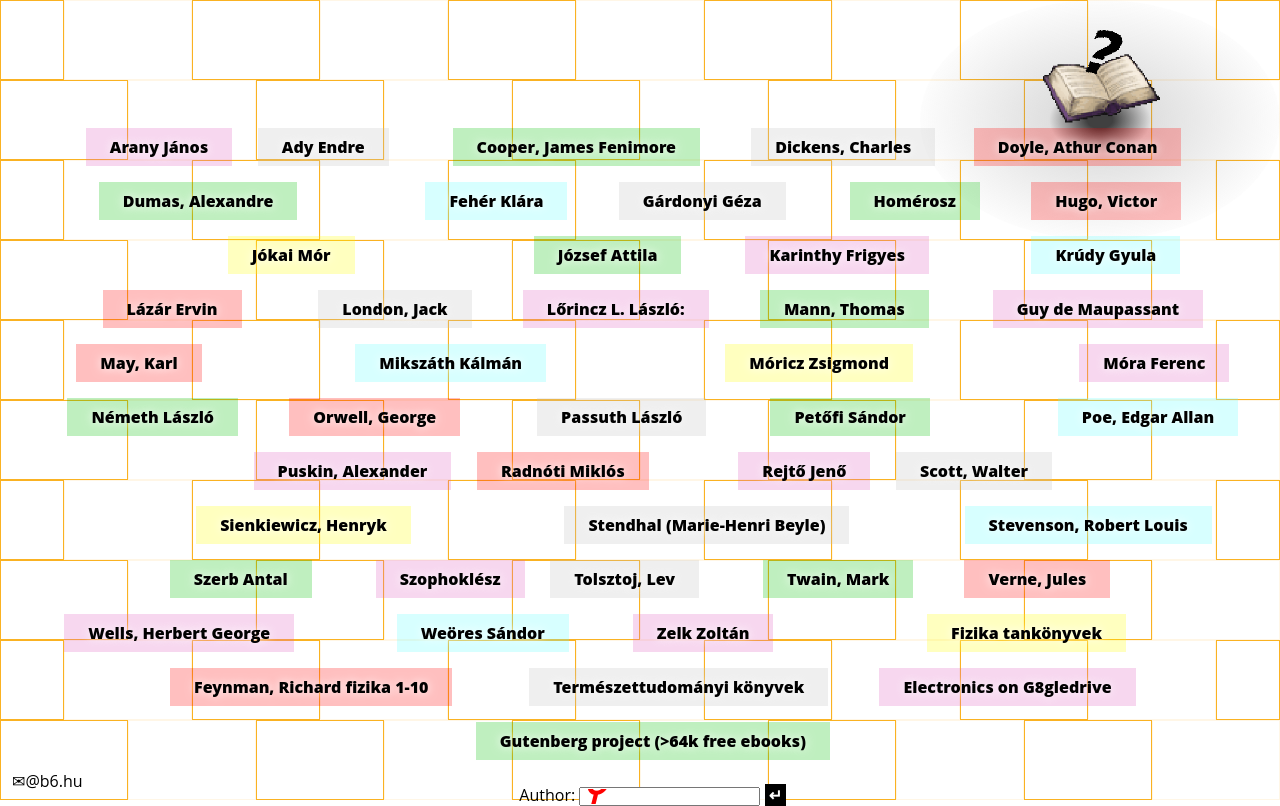
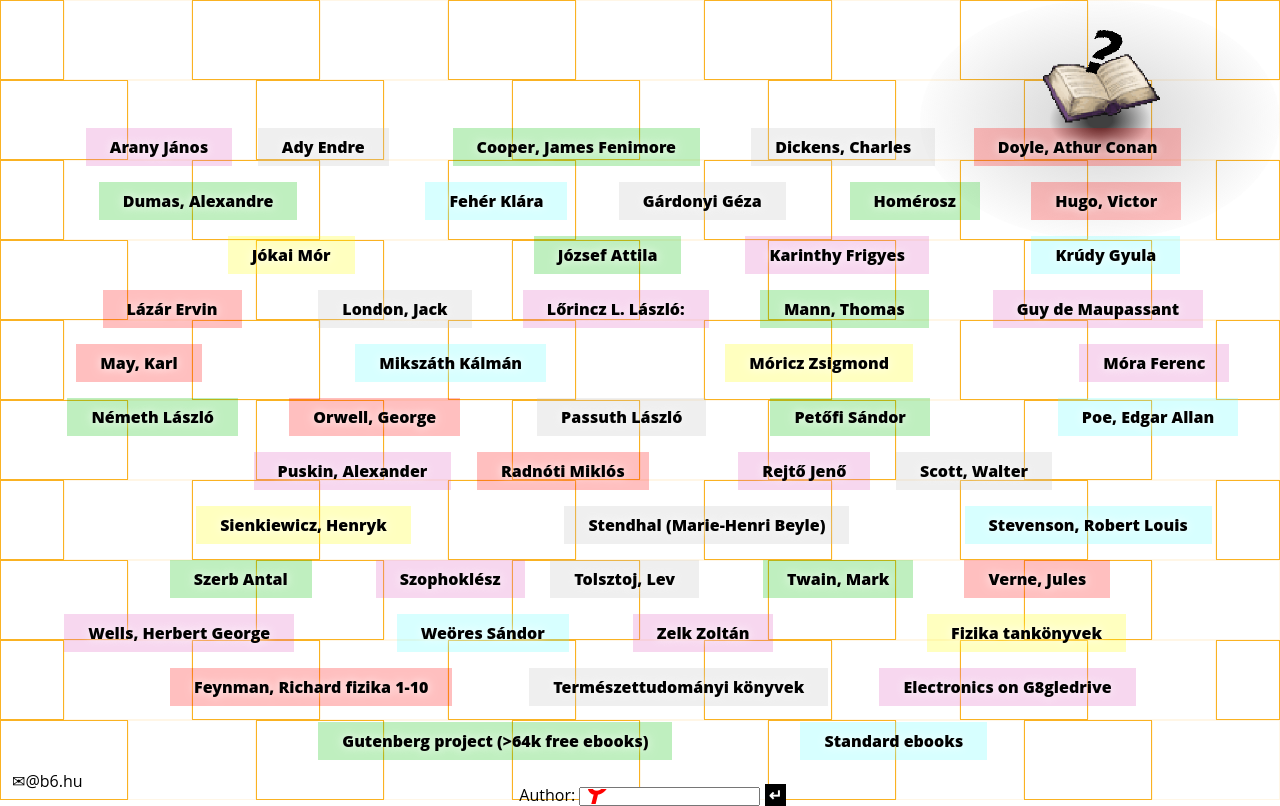
Before and after one commit to kissjgabi/b8ks, a plain HTML site: page index.html in a window 1280 px wide. Drawn offline with Linux system fonts and the light colour scheme.

Commit message:
Update index.html

```diff
--- a/index.html
+++ b/index.html
@@ -305,6 +305,9 @@
         <a href="https://www.gutenberg.org/" class="author" target="_blank">Gutenberg project (>64k free ebooks)
         </a>
 
+        <a href="https://standardebooks.org/" class="author" target="_blank">Standard ebooks
+        </a>
+
         <div class="finder">
             <label for="find">Author:</label>
             <input type="text" id="find" name="find" placeholder="&#9906;">
```
